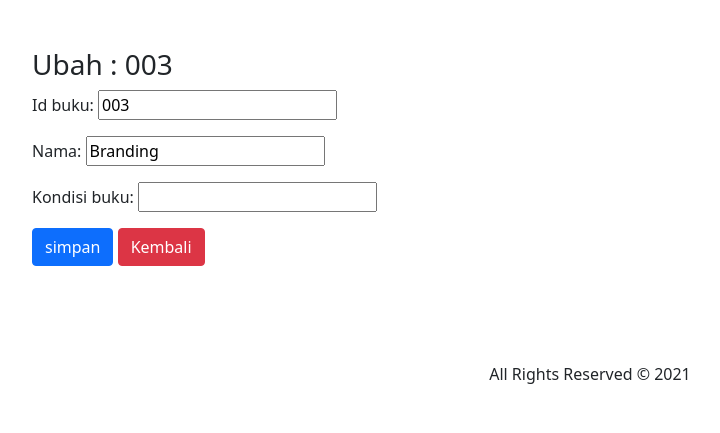
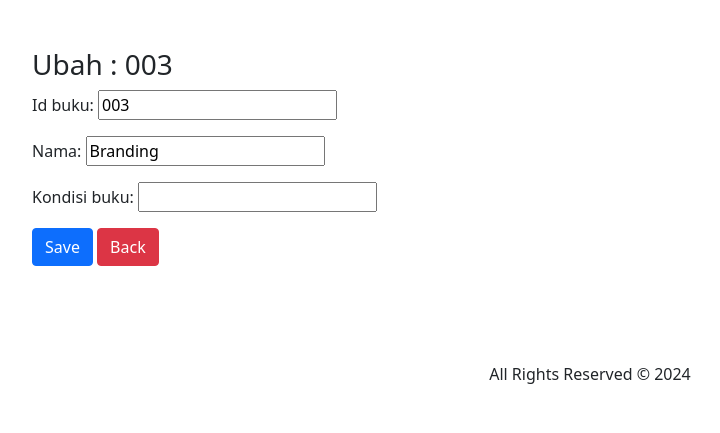
Before and after one commit to Chandraadew/UAS-FP, a Django app: page /ubahkembali/2 in a window 1280 px wide. Shown: the part 56-489 px from the top of the page, without its empty margins (50-770 px from the left). Run offline with Django 3.2, Linux system fonts and the light colour scheme; data comes from the database, SQL or seed files in the repository; some libraries are stand-ins or nearby versions.

Commit message:
Update ubah_kembali.html

```diff
--- a/kelas/templates/ubah_kembali.html
+++ b/kelas/templates/ubah_kembali.html
@@ -74,14 +74,14 @@
           <form action="{% url 'ubah_kembali' kembalis.id %}" method="post">
               {% csrf_token %}
               {{form.as_p}}
-                <button type="submit" class="btn btn-primary">simpan</button>
-                <a href="/kembali" class="btn btn-danger">Kembali</a>
+                <button type="submit" class="btn btn-primary">Save</button>
+                <a href="/kembali" class="btn btn-danger">Back</a>
           </form>
         </div>
       </section>
     </div>
     <div class="container text-center pt-5 pb-5">
-      All Rights Reserved &copy; 2021
+      All Rights Reserved &copy; 2024
     </div>
     <script
       src="https://cdn.jsdelivr.net/npm/bootstrap@5.0.0-beta3/dist/js/bootstrap.bundle.min.js"
```
